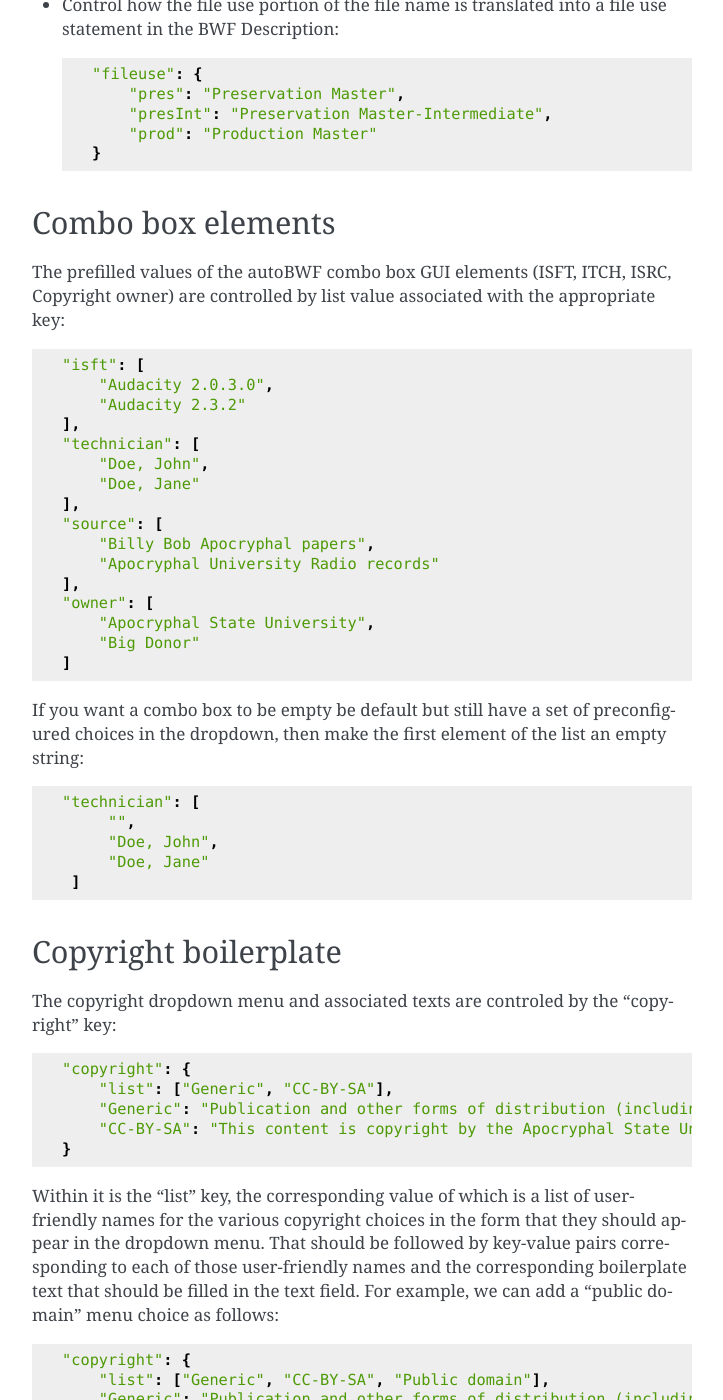
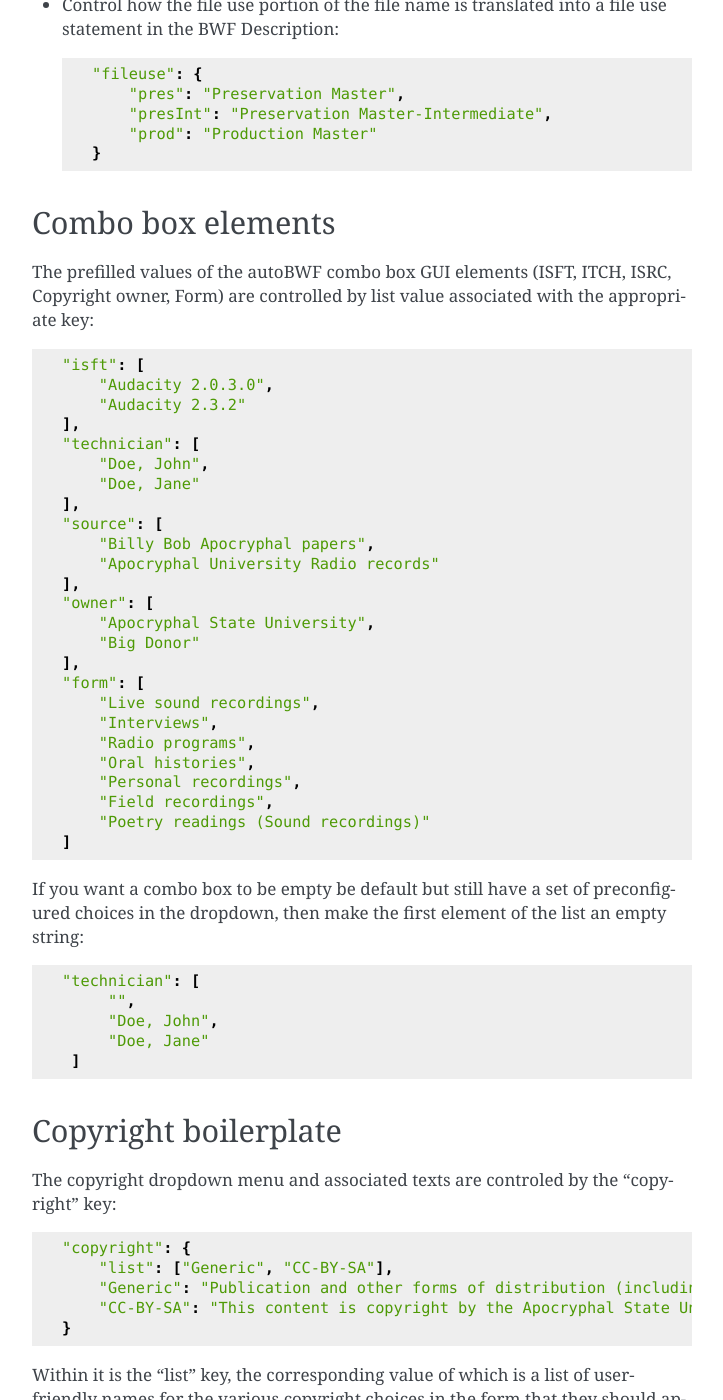
Before and after one commit to Ukrainian-History/autoBWF, a Sphinx documentation site: the page built from docs/configuration.rst, in a window 1280 px wide and 1400 px high, scrolled down 1025 px. Shown: the whole window, without its empty margins (388-1111 px from the left). Built offline with Sphinx 7.4.7, drawn with Linux system fonts in a browser that asks for light colours.

Commit message:
Update docs

```diff
--- a/docs/configuration.rst
+++ b/docs/configuration.rst
@@ -55,8 +55,8 @@ Program behavior
 Combo box elements
 ---------------------
 
-The prefilled values of the autoBWF combo box GUI elements (ISFT, ITCH, ISRC, Copyright owner) are controlled by list
-value associated with the appropriate key::
+The prefilled values of the autoBWF combo box GUI elements (ISFT, ITCH, ISRC, Copyright owner, Form) are controlled by
+list value associated with the appropriate key::
 
     "isft": [
         "Audacity 2.0.3.0",
@@ -73,6 +73,15 @@ value associated with the appropriate key::
     "owner": [
         "Apocryphal State University",
         "Big Donor"
+    ],
+    "form": [
+        "Live sound recordings",
+        "Interviews",
+        "Radio programs",
+        "Oral histories",
+        "Personal recordings",
+        "Field recordings",
+        "Poetry readings (Sound recordings)"
     ]
 
 If you want a combo box to be empty be default but still have a set of preconfigured choices in the dropdown, then
```
